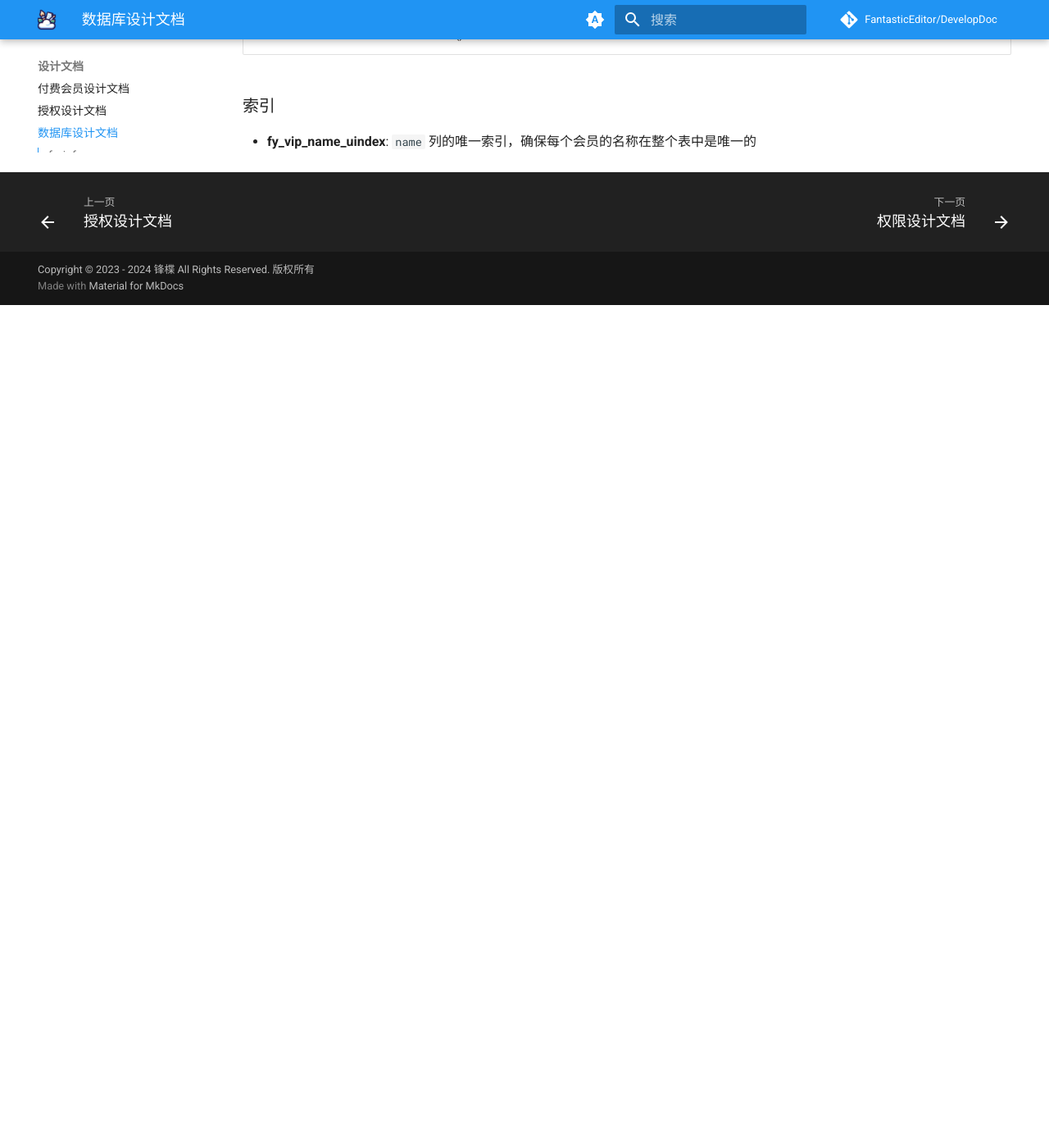
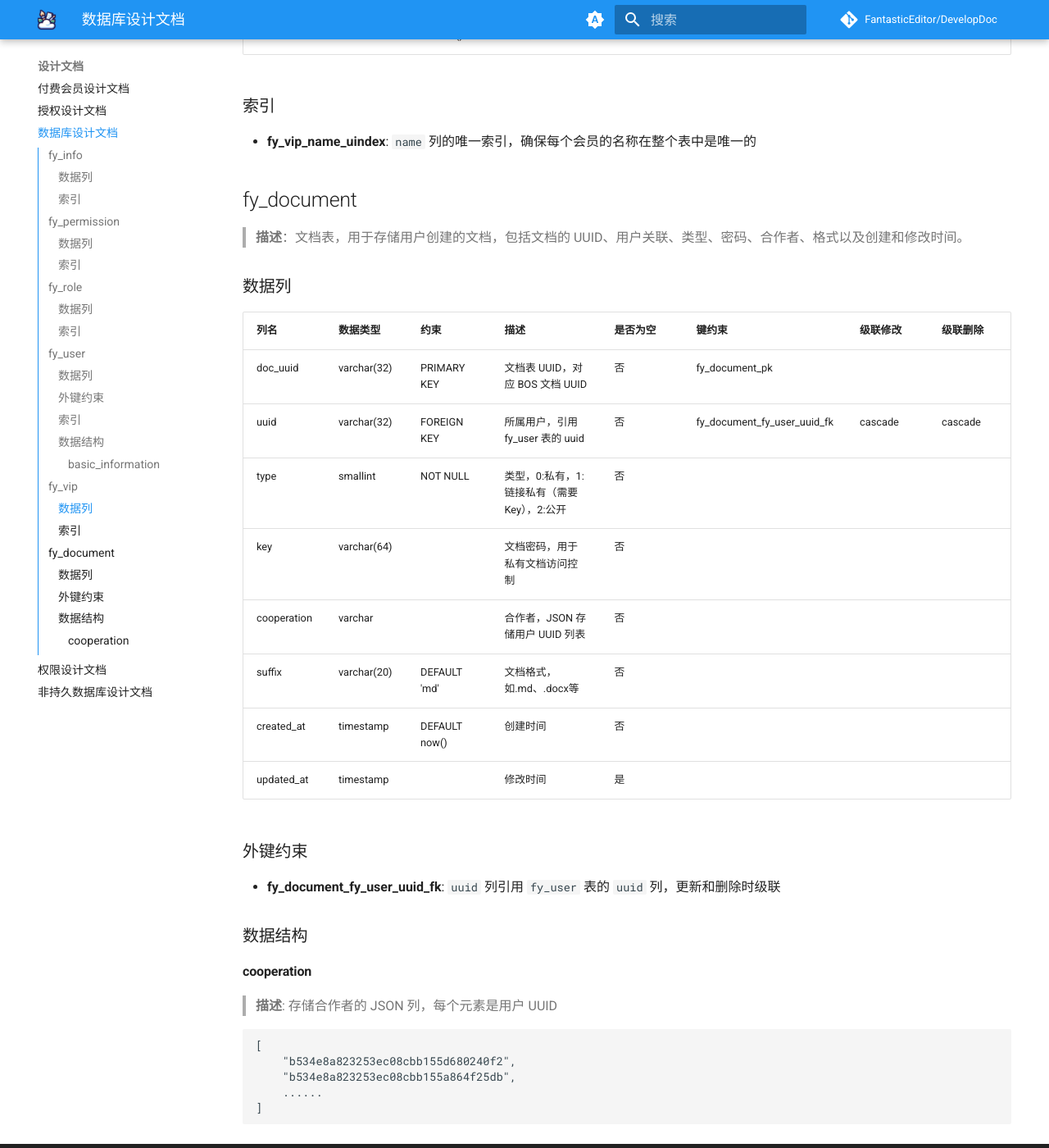
Before and after one commit to fantastic-editor/DevelopDoc, an MkDocs documentation site: the page built from docs/设计文档/数据库设计文档.md, in a window 1280 px wide and 1400 px high, scrolled down 4232 px. Shown: the whole window at 82% size. Built offline with MkDocs 1.6.1 and Material for MkDocs 9.7.7, drawn with Linux system fonts in a browser that asks for light colours; comment, search, counter and statistics services are not loaded; before the commit the page ends 4604 px from its top, so only the background shows below that.

Commit message:
feat: 更新文档表结构和约束
根据最近的代码更改，更新了文档表的结构和约束，包括添加了新的数据列和外键约束。

````diff
--- a/docs/设计文档/数据库设计文档.md
+++ b/docs/设计文档/数据库设计文档.md
@@ -106,15 +106,50 @@
 
 ### 数据列
 
-| 列名        | 数据类型        | 约束                    | 描述                            | 是否为空 | 键约束     | 级联修改 | 级联删除 |
-|-------------|--------------|-----------------|---------------------------------|----------|----------|----------|----------|
-| vuuid        | varchar(32)   | PRIMARY KEY     | 会员主键，用于唯一标识会员       | 否       | fy_vip_pk |          |           |
-| name         | varchar(30)   | NOT NULL        | 会员名称，用于内部识别             | 否       |            |          |           |
-| display_name | varchar(30)   | NOT NULL        | 展示名字，用于用户界面显示         | 否       |            |          |           |
-| price        | decimal(10, 2) | NOT NULL        | 价格，单位为货币单位，如元或美元 | 否       |            |          |           |
-| description  | varchar      | NOT NULL        | 会员描述，详细说明会员的权益和服务 | 否       |            |          |           |
-| updated_at   | timestamp    | DEFAULT now() | 更新时间，自动设置为当前时间     | 否       |            |          |           |
+| 列名         | 数据类型       | 约束          | 描述                               | 是否为空 | 键约束    | 级联修改 | 级联删除 |
+| ------------ | -------------- | ------------- | ---------------------------------- | -------- | --------- | -------- | -------- |
+| vuuid        | varchar(32)    | PRIMARY KEY   | 会员主键，用于唯一标识会员         | 否       | fy_vip_pk |          |          |
+| name         | varchar(30)    | NOT NULL      | 会员名称，用于内部识别             | 否       |           |          |          |
+| display_name | varchar(30)    | NOT NULL      | 展示名字，用于用户界面显示         | 否       |           |          |          |
+| price        | decimal(10, 2) | NOT NULL      | 价格，单位为货币单位，如元或美元   | 否       |           |          |          |
+| description  | varchar        | NOT NULL      | 会员描述，详细说明会员的权益和服务 | 否       |           |          |          |
+| updated_at   | timestamp      | DEFAULT now() | 更新时间，自动设置为当前时间       | 否       |           |          |          |
 
 ### 索引
 
 - **fy_vip_name_uindex**: `name` 列的唯一索引，确保每个会员的名称在整个表中是唯一的
+
+## fy_document
+
+> **描述**：文档表，用于存储用户创建的文档，包括文档的 UUID、用户关联、类型、密码、合作者、格式以及创建和修改时间。
+
+### 数据列
+
+| 列名        | 数据类型    | 约束          | 描述                                        | 是否为空 | 键约束                      | 级联修改 | 级联删除 |
+| ----------- | ----------- | ------------- | ------------------------------------------- | -------- | --------------------------- | -------- | -------- |
+| doc_uuid    | varchar(32) | PRIMARY KEY   | 文档表 UUID，对应 BOS 文档 UUID             | 否       | fy_document_pk              |          |          |
+| uuid        | varchar(32) | FOREIGN KEY   | 所属用户，引用 fy_user 表的 uuid            | 否       | fy_document_fy_user_uuid_fk | cascade  | cascade  |
+| type        | smallint    | NOT NULL      | 类型，0:私有，1:链接私有（需要Key），2:公开 | 否       |                             |          |          |
+| key         | varchar(64) |               | 文档密码，用于私有文档访问控制              | 否       |                             |          |          |
+| cooperation | varchar     |               | 合作者，JSON 存储用户 UUID 列表             | 否       |                             |          |          |
+| suffix      | varchar(20) | DEFAULT 'md'  | 文档格式，如.md、.docx等                    | 否       |                             |          |          |
+| created_at  | timestamp   | DEFAULT now() | 创建时间                                    | 否       |                             |          |          |
+| updated_at  | timestamp   |               | 修改时间                                    | 是       |                             |          |          |
+
+### 外键约束
+
+- **fy_document_fy_user_uuid_fk**: `uuid` 列引用 `fy_user` 表的 `uuid` 列，更新和删除时级联
+
+### 数据结构
+
+####  cooperation
+
+> **描述**: 存储合作者的 JSON 列，每个元素是用户 UUID
+
+```json
+[
+    "b534e8a823253ec08cbb155d680240f2",
+    "b534e8a823253ec08cbb155a864f25db",
+    ......
+]
+```
````
